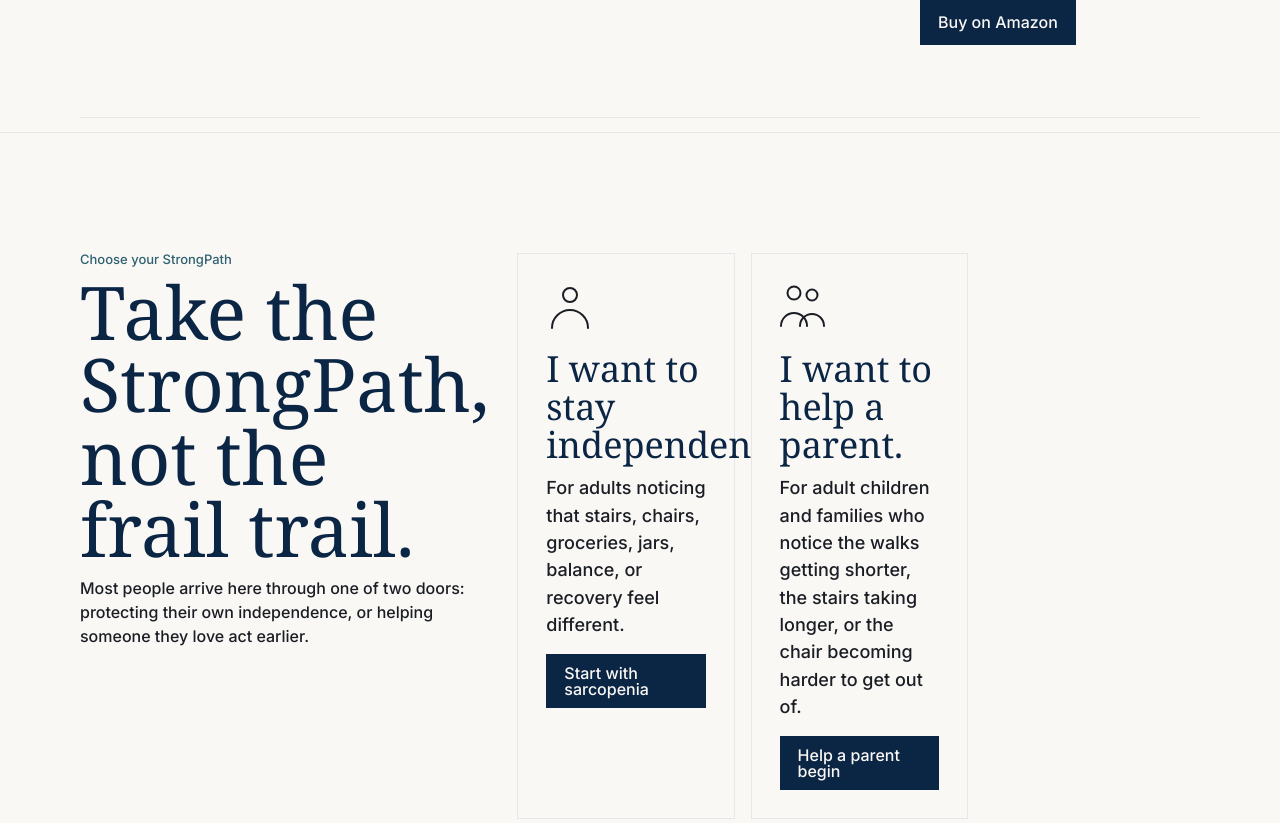
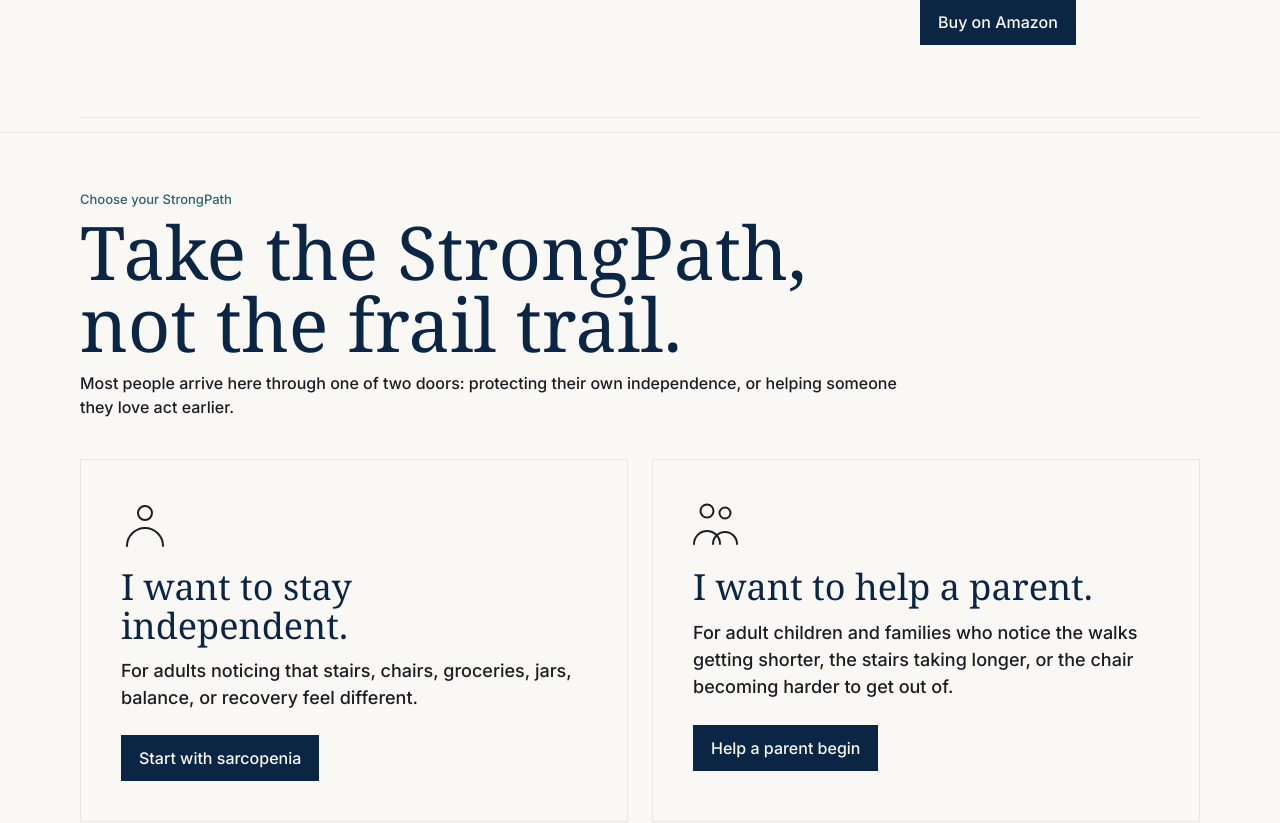
Before and after one commit to JPCWooJ/strongpath, a Next.js app: page / in a window 1280 px wide. Shown: the part 880-1703 px from the top of the page. Built offline with nearby package versions, Linux system fonts and the light colour scheme; no server answers.

Commit message:
refactor two-door section: stacked header above full-width cards, reduce top padding (#47)

```diff
--- a/app/(marketing)/page.tsx
+++ b/app/(marketing)/page.tsx
@@ -233,9 +233,8 @@
       </section>
 
       <section className="border-b border-[#2E6171]/24">
-        <div className="sp-container py-16 md:py-[120px]">
-          <div className="grid gap-16 md:grid-cols-[0.34fr_0.66fr] md:gap-28">
-            <div>
+        <div className="sp-container py-16 md:py-[60px]">
+          <div className="max-w-[820px]">
             <p className="font-utility text-[13px] leading-none text-[#2E6171]">Choose your StrongPath</p>
             <h2 className="mt-10 font-display text-[42px] font-normal leading-[1.01] text-[#0B2545] md:text-[74px] md:leading-[0.98]">
               Take the StrongPath, not the frail trail.
@@ -245,12 +244,11 @@
               independence, or helping someone they love act earlier.
             </p>
           </div>
-            <div>
-              <div className="grid gap-16 md:grid-cols-2">
+          <div className="mt-40 grid gap-24 lg:grid-cols-2">
             {startingPoints.map((item, index) => (
               <article
                 key={item.title}
-                    className="border border-[#2E6171]/26 bg-[#FAF8F5] p-20 md:p-28"
+                className="border border-[#2E6171]/26 bg-[#FAF8F5] p-28 lg:p-40"
               >
                 <div className="mb-20 text-near-black">
                   {index === 0 ? <IndependenceIcon /> : <CaregivingIcon />}
@@ -258,19 +256,17 @@
                 <h3 className="font-display text-[31px] font-normal leading-[1.06] text-[#0B2545] md:text-[36px]">
                   {item.title}
                 </h3>
-                    <p className="mt-10 font-body text-[17px] leading-[1.52] text-[#1A1D24]/76 md:text-[18px]">
+                <p className="mt-12 font-body text-[17px] leading-[1.52] text-[#1A1D24]/76 md:text-[18px]">
                   {item.copy}
                 </p>
                 <Link
                   href={item.href}
-                      className="mt-16 inline-flex min-h-[46px] items-center justify-center bg-[#0B2545] px-18 py-11 font-body text-[16px] font-medium leading-none text-warm-white transition-colors hover:bg-[#16385f]"
+                  className="mt-24 inline-flex min-h-[46px] items-center justify-center bg-[#0B2545] px-18 py-11 font-body text-[16px] font-medium leading-none text-warm-white transition-colors hover:bg-[#16385f]"
                 >
                   {item.action}
                 </Link>
               </article>
             ))}
-              </div>
-            </div>
           </div>
         </div>
       </section>
```
Lines whose indentation alone changed are shown as unchanged.
